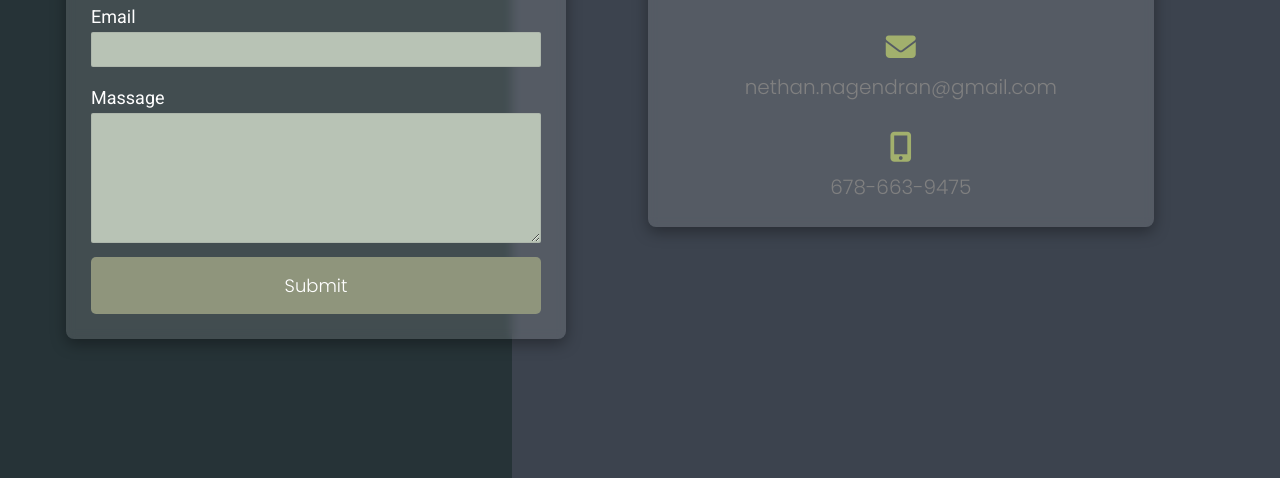
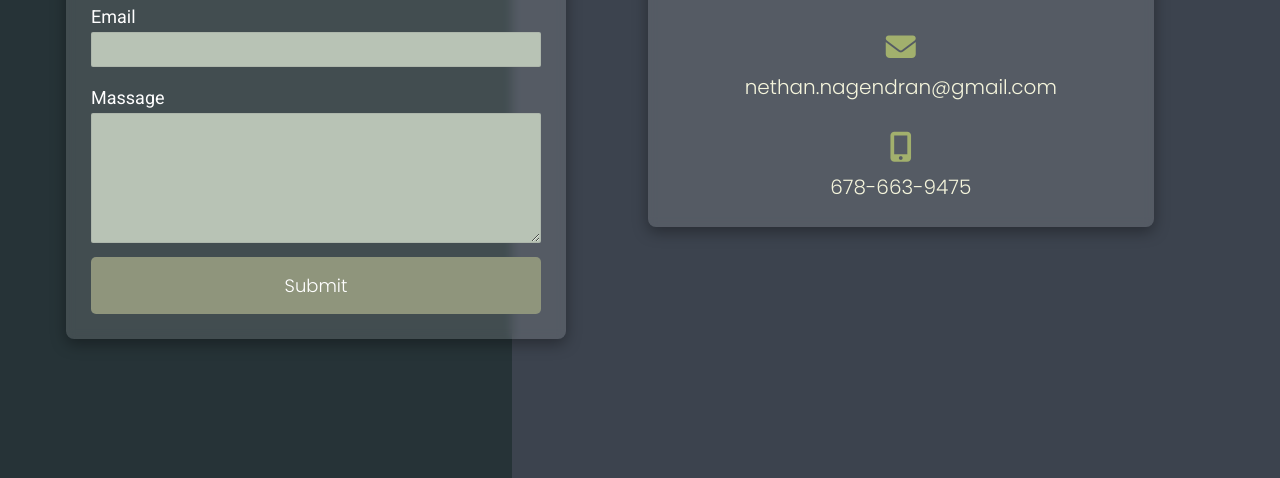
Before and after one commit to nethann/nethann.github.io, a plain HTML site: page contact.html in a window 1280 px wide. Shown: the part 362-840 px from the top of the page. Drawn offline with Linux system fonts and the light colour scheme.

Commit message:
updated js and css

```diff
--- a/contact.css
+++ b/contact.css
@@ -253,7 +253,7 @@ section{
 }
 
 .gmail-class{
-  color: var(--clr-grey);
+  color: #F5F5DC;
   font-size: 20px;
   font-family: "Poppins";
 }
@@ -270,7 +270,7 @@ section{
 }
 
 .phone-class{
-  color: var(--clr-grey);
+  color: #F5F5DC;
   font-size: 20px;
   font-family: "Poppins";
 }
--- a/work.css
+++ b/work.css
@@ -145,7 +145,7 @@ body{
 
 .context{
     font-family: Arial, Helvetica, sans-serif;
-    color: var(--clr-grey);
+    color: #F5F5DC    ;
 }
 
 .click{
```
